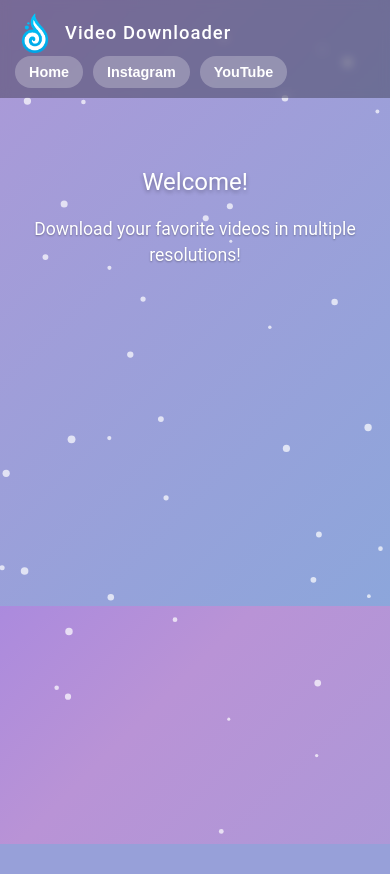
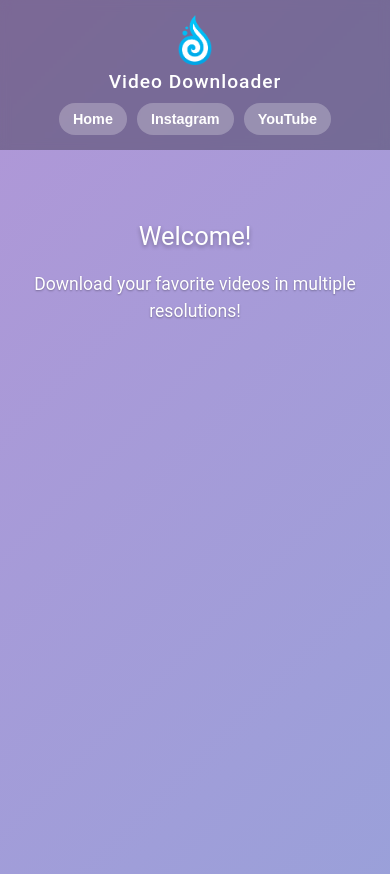
Before and after one commit to AmeenKhojah/VideoDownloader, a Flask app: page / in a window 390 px wide. Before the commit the page ends 844 px from the top, so only its background shows below. Run offline with Flask 2, Linux system fonts and the light colour scheme.

Commit message:
Update styles.css

```diff
--- a/static/styles.css
+++ b/static/styles.css
@@ -1,24 +1,15 @@
-/* RESET & BASE */
 html, body {
     margin: 0;
     padding: 0;
     box-sizing: border-box;
     max-width: 100%;
-    overflow-x: hidden; /* Prevent horizontal scroll on mobile */
+    overflow-x: hidden;
     font-family: 'Roboto', sans-serif;
     color: #fff;
-}
-
-*, *::before, *::after {
-    box-sizing: inherit;
-}
-
-body {
-    overflow-y: auto;
+    background: #333; /* dark fallback */
     background: linear-gradient(135deg, #6C63FF, #B993D6, #8CA6DB);
     background-size: 400% 400%;
     animation: gradientBG 15s ease infinite;
-    position: relative;
 }
 
 @keyframes gradientBG {
@@ -27,7 +18,10 @@ body {
     100% { background-position: 0% 70%; }
 }
 
-/* BACKGROUND CANVAS */
+*, *::before, *::after {
+    box-sizing: inherit;
+}
+
 #bgCanvas {
     position: fixed;
     top: 0; left: 0;
@@ -36,56 +30,54 @@ body {
     z-index: -1;
 }
 
-/* HEADER & NAV */
+/* HEADER */
 header {
     display: flex;
-    flex-wrap: wrap; /* allow wrapping on small screens */
-    justify-content: space-between;
+    flex-direction: column;
     align-items: center;
+    justify-content: center;
     background: rgba(0,0,0,0.3);
-    padding: 10px 20px;
+    padding: 15px 10px;
     backdrop-filter: blur(5px);
     z-index: 10;
     position: relative;
+    text-align: center;
 }
 
 .logo-container {
     display: flex;
+    flex-direction: column;
     align-items: center;
-    flex-shrink: 0;
+    margin-bottom: 10px;
 }
 
 .logo {
-    height: 40px;
-    margin-right: 10px;
+    height: 50px;
+    margin-bottom: 5px;
 }
 
 .site-title {
     font-size: 1.5em;
     font-weight: 500;
     letter-spacing: 1px;
-    white-space: nowrap; /* keep title in one line */
+    margin: 0;
 }
 
 .nav-tabs {
     list-style: none;
     display: flex;
-    flex-wrap: wrap; /* wrap if not enough horizontal space */
-    justify-content: center;
     gap: 10px;
     margin: 0;
     padding: 0;
-}
-
-.nav-tabs li {
-    display: inline-block;
+    flex-wrap: wrap;
+    justify-content: center;
 }
 
 .tab-btn {
     background: rgba(255,255,255,0.25);
     color: #fff;
     border: none;
-    padding: 12px 18px;
+    padding: 12px 20px;
     cursor: pointer;
     border-radius: 30px;
     font-weight: bold;
@@ -111,7 +103,8 @@ section {
     text-align: center;
     position: relative;
     z-index: 1;
-    padding: 60px 10px; /* reduce padding for mobile friendliness */
+    padding: 60px 20px;
+    min-height: calc(100vh - 120px); /* ensure enough height */
 }
 
 section.active {
@@ -174,7 +167,7 @@ section.active {
 }
 
 .analyze-btn {
-    padding: 12px 18px;
+    padding: 12px 20px;
     border: none;
     background: #fff;
     color: #333;
@@ -236,20 +229,20 @@ section.active {
     flex-wrap: wrap;
     justify-content: center;
     width: 100%;
+    max-width: 500px;
+    margin: 0 auto;
 }
 
 .download-card {
     background: rgba(255,255,255,0.2);
     padding: 20px;
     border-radius: 20px;
-    width: 90%;
-    max-width: 400px;
+    width: 100%;
     text-align: center;
     box-shadow: 0 10px 20px rgba(0,0,0,0.1);
     transform: translateY(20px);
     opacity: 0;
     animation: fadeInUp 0.7s forwards;
-    margin: 0 auto;
 }
 
 @keyframes fadeInUp {
@@ -275,7 +268,7 @@ section.active {
 }
 
 .format-btn {
-    padding: 12px 18px;
+    padding: 12px 20px;
     background: #f8f8f8;
     color: #333;
     border: none;
@@ -301,33 +294,24 @@ section.active {
         font-size: 0.95em;
         padding: 10px 16px;
     }
-    header {
-        padding: 10px 15px;
+    section {
+        padding: 50px 15px;
     }
-    section {
-        padding: 50px 10px;
-    }
-    .home-section .home-content h2 {
-        font-size: 1.8em;
-    }
-    .content-section h2 {
-        font-size: 1.6em;
+    .input-container input {
+        width: 85%;
     }
 }
 
 @media (max-width: 480px) {
     .site-title {
-        font-size: 1.15em;
+        font-size: 1.2em;
     }
     .tab-btn, .analyze-btn, .format-btn, .back-btn {
         font-size: 0.9em;
         padding: 8px 14px;
     }
-    .input-container input {
-        width: 80%;
-    }
     .home-section .home-content h2 {
-        font-size: 1.5em;
+        font-size: 1.6em;
     }
     .content-section h2 {
         font-size: 1.4em;
```
